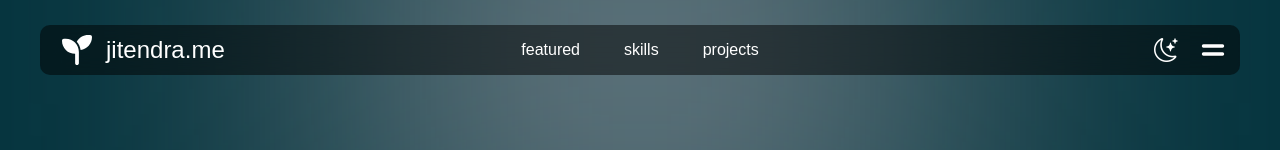
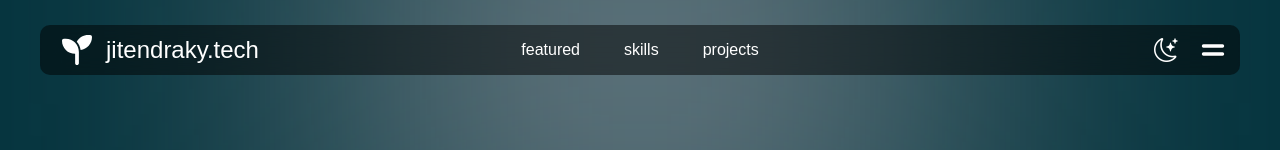
Before and after one commit to jitendra-ky/facetick, a React (Create React App) app: page / in a window 1280 px wide. Shown: the top 150 px of the page. Built offline with nearby package versions, Linux system fonts and the light colour scheme; no server answers.

Commit message:
refactor: update branding and links to reflect new domain jitendraky.tech.

```diff
--- a/public/index.html
+++ b/public/index.html
@@ -24,7 +24,7 @@
       work correctly both with client-side routing and a non-root public URL.
       Learn how to configure a non-root public URL by running `npm run build`.
     -->
-    <title>Jitendra.me</title>
+    <title>jitendraky.tech</title>
   </head>
   <body>
     <noscript>You need to enable JavaScript to run this app.</noscript>
--- a/src/components/Banner.jsx
+++ b/src/components/Banner.jsx
@@ -6,7 +6,7 @@ function Banner() {
       <div className="banner-image">
         <div className="holder glass">
           <div className="image">
-            <img src="jiten.png" alt="jitendra k.y , jitendra.me" />
+            <img src="jiten.png" alt="jitendra k.y , jitendraky.tech" />
           </div>
         </div>
         {/* <div className="lavitate one glass">Welcome</div> */}
--- a/src/components/Footer.jsx
+++ b/src/components/Footer.jsx
@@ -37,12 +37,12 @@ function Footer() {
                         <li><a href="https://darkcloud.jitendra.me/">DarkCloud</a></li>
                         <li><a href="https://todo.jitendra.me/">SharkToDo</a></li>
                         <li><a href="https://tictaktoe.jitendra.me/">TicTakToe</a></li>
-                        <li><a href="https://jitendra.me/" target="_blank" rel="noopener noreferrer">jitendra.me</a></li>
+                        <li><a href="https://jitendraky.tech/" target="_blank" rel="noopener noreferrer">jitendraky.tech</a></li>
                     </ul>
                 </div>
             </div>
             <div className="footer-bottom">
-                <p>© jitendra.me 2025. All Rights Reserved.</p>
+                <p>© jitendraky.tech 2025. All Rights Reserved.</p>
                 <p><a href="privacy-policy.html">Privacy Policy</a> | <a href="terms-of-service.html">Terms of Service</a></p>
             </div>
         </div>
--- a/src/components/Header.jsx
+++ b/src/components/Header.jsx
@@ -30,7 +30,7 @@ function Header({ scrollIntoView, onToggleDarkMode, isDarkMode }) {
                 <div className="main-logo">
                     <FontAwesomeIcon icon={faSeedling} className="icon-style" />
                 </div>
-                <div className="branding">jitendra.me</div>
+                <div className="branding">jitendraky.tech</div>
             </div>
             <div className="center">
                 <div className="one" onClick={() => scrollIntoView('featured')}>featured</div>
```
Also changed, not shown: public/manifest.json.
